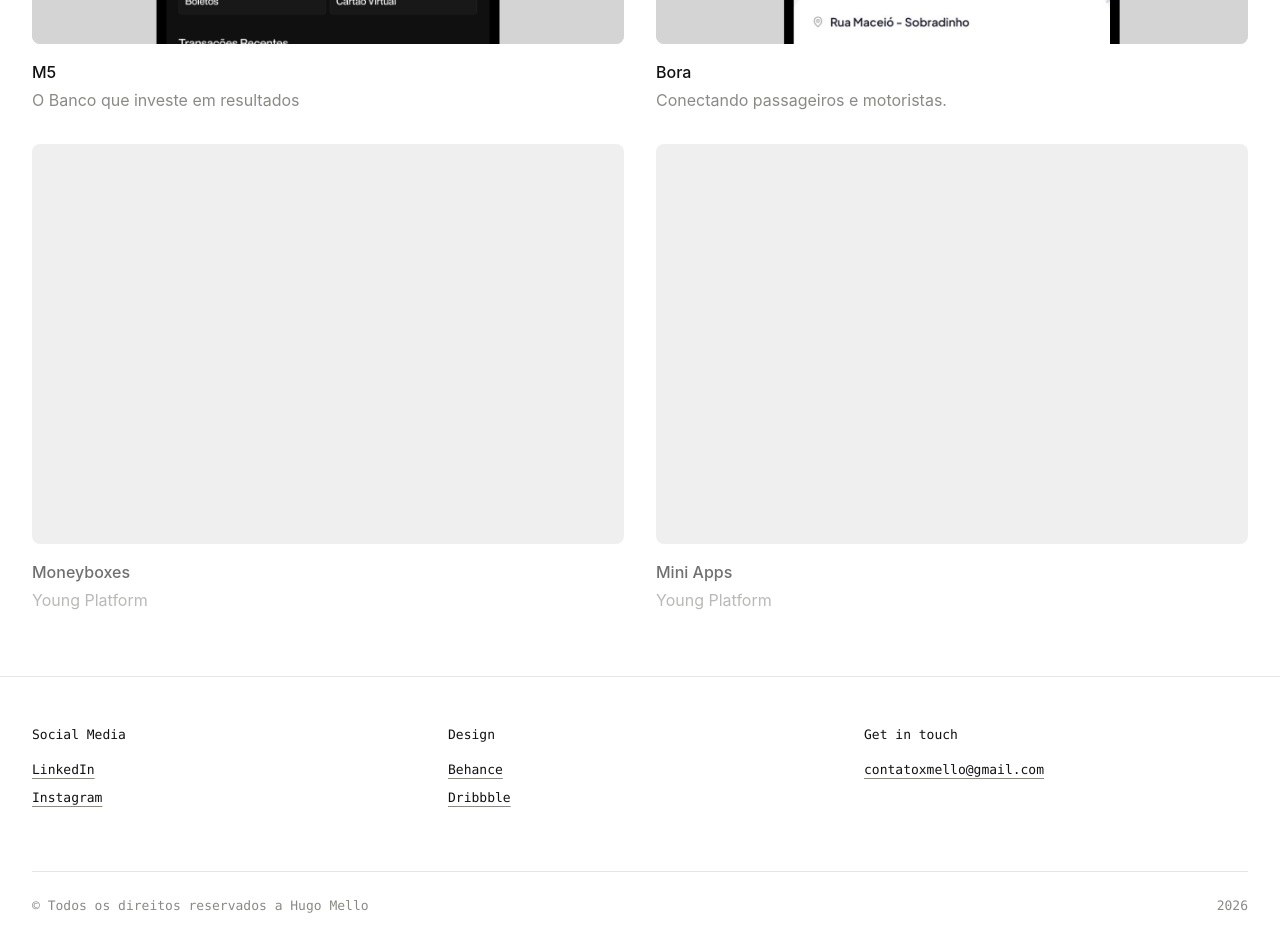
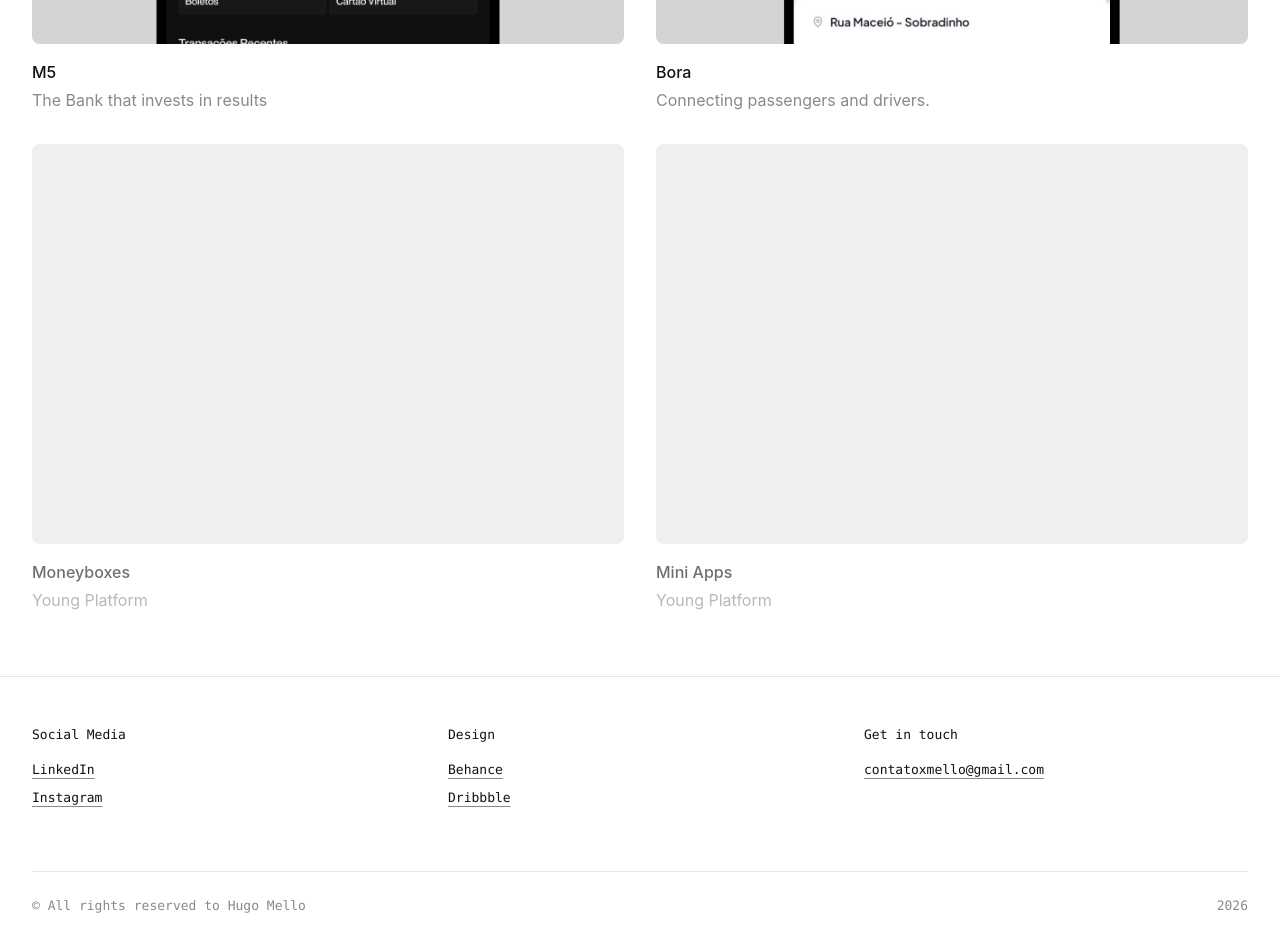
Before and after one commit to hugomattus/portfolio-app, a Next.js app: page / in a window 1280 px wide. Shown: the part 1599-2551 px from the top of the page. Built offline with nearby package versions, Linux system fonts and the light colour scheme; a web font is replaced by a local one.

Commit message:
fix: enhance project translation handling and update copyright text in footer

```diff
--- a/app/page.tsx
+++ b/app/page.tsx
@@ -10,6 +10,11 @@ export default function Home() {
   const { language, isMounted } = useLanguage();
   const [availabilityDate, setAvailabilityDate] = useState('');
   const projects = getAllProjects();
+
+  const getProjectTranslation = (slug: string, key: string) => {
+    const projectTranslations = (translations as any)[language]?.projects?.[slug];
+    return (projectTranslations as any)?.[key] || (projects.find(p => p.slug === slug) as any)?.[key];
+  };
 
   const months = {
     pt: ['Janeiro', 'Fevereiro', 'Março', 'Abril', 'Maio', 'Junho', 'Julho', 'Agosto', 'Setembro', 'Outubro', 'Novembro', 'Dezembro'],
@@ -67,8 +72,8 @@ export default function Home() {
                   )}
                 </div>
               </Link>
-              <h3 className="work-card-title">{project.title}</h3>
-              <p className="work-card-description">{project.secondaryTitle}</p>
+              <h3 className="work-card-title">{getProjectTranslation(project.slug, 'title')}</h3>
+              <p className="work-card-description">{getProjectTranslation(project.slug, 'secondaryTitle')}</p>
             </div>
           ))}
         </div>
--- a/components/Footer.tsx
+++ b/components/Footer.tsx
@@ -34,7 +34,7 @@ export default function Footer() {
       </div>
 
       <div className="footer-copyright">
-        <span>© Todos os direitos reservados a Hugo Mello</span>
+        <span>{translations[language].copyright}</span>
         <span>{new Date().getFullYear()}</span>
       </div>
     </>
--- a/lib/translations.ts
+++ b/lib/translations.ts
@@ -20,6 +20,7 @@ export const translations = {
     interacao: "Interação & Prototipagem",
     pesquisa: "Pesquisa & Estratégia",
     redesSociais: "Redes Sociais",
+    copyright: "© Todos os direitos reservados a Hugo Mello",
     projects: {
       M5: {
         title: "M5",
@@ -88,6 +89,7 @@ export const translations = {
     interacao: "Interaction & Prototyping",
     pesquisa: "Research & Strategy",
     redesSociais: "Social Media",
+    copyright: "© All rights reserved to Hugo Mello",
     projects: {
       M5: {
         title: "M5",
```
